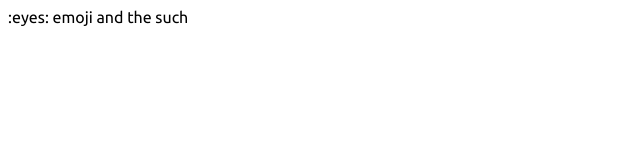
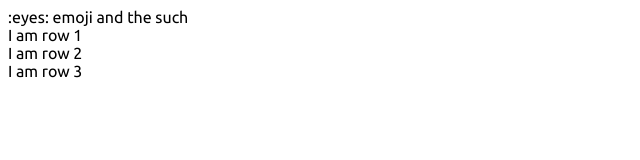
Before and after one commit to Ryden8122/TTTforHRATX40, a plain HTML site: page index.html in a window 1280 px wide. Shown: the whole page, without its empty margins (0-640 px from the left). Drawn offline with Linux system fonts and the light colour scheme.

Commit message:
Added row divs into HTML

```diff
--- a/index.html
+++ b/index.html
@@ -9,5 +9,12 @@
 </head>
 <body>
   <div>:eyes: emoji and the such</div>
+
+  <div class="appContainer">
+    <div class="row1">I am row 1</div>
+    <div class="row2">I am row 2</div>
+    <div class="row3">I am row 3</div>
+  </div>
+
 </body>
 </html>
```
